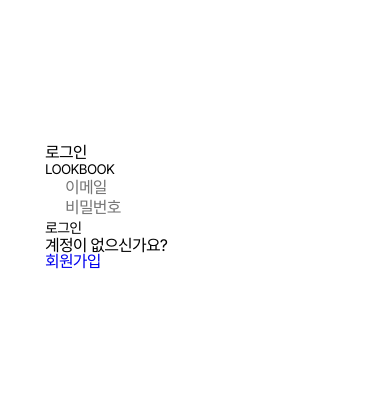
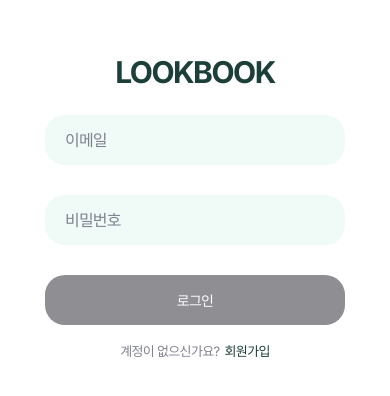
Before and after one commit to doheek2/lookbook, a React (Create React App) app: page /login in a window 390 px wide. Shown: the part 216-612 px from the top of the page. Built offline with nearby package versions, Linux system fonts and the light colour scheme; no server answers; a web font is replaced by a local one.

Commit message:
style: login 모바일 페이지 스타일 지정 및 SignContainer 컴포넌트 생성으로 인해 불필요한 style code 제거

```diff
--- a/src/routes/Login/login.module.scss
+++ b/src/routes/Login/login.module.scss
@@ -1,38 +1,13 @@
 @use '/src/styles/constants/colors';
 @use '/src/styles/mixins/flexbox';
 
-.loginWrapper {
-  @include flexbox.flexbox(center, center);
-  width: 100vw;
-  height: 100vh;
-  background-color: colors.$BACKGROUND;
-
-  .whiteBox {
-    @include flexbox.columnFlexbox(between, start);
-    width: 400px;
-    height: 450px;
-    padding: 50px;
-    background-color: colors.$WHITE;
-    border-radius: 35px;
-
-    h3 {
-      margin-bottom: 5px;
-      font-size: 23px;
-      font-weight: 800;
-      color: colors.$GREEN1;
-    }
-
-    .loginText {
-      font-size: 13px;
-      color: colors.$GRAY3;
-    }
-
+.wrapper {
   .loginForm {
-      width: 100%;
+    width: 300px;
     height: 220px;
 
     .input {
-        width: 280px;
+      width: 300px;
       height: 50px;
       color: colors.$GRAY3;
       background-color: colors.$INPUT;
@@ -48,7 +23,7 @@
       }
 
       & + .input {
-          margin-top: 20px;
+        margin-top: 30px;
       }
     }
 
@@ -60,7 +35,7 @@
     }
 
     .loginBtn {
-        width: 280px;
+      width: 300px;
       height: 50px;
       margin-top: 30px;
       color: colors.$WHITE;
@@ -95,4 +70,35 @@
     }
   }
 }
+
+@media screen and (max-width: 625px) {
+  .wrapper {
+    @include flexbox.columnFlexbox(center, center);
+
+    h3 {
+      display: none;
     }
+
+    .mobileLogo {
+      margin-bottom: 25px;
+      font-size: 30px;
+      font-weight: 800;
+      color: colors.$GREEN1;
+    }
+  }
+}
+
+@media screen and (min-width: 625px) {
+  .wrapper {
+    .mobileLogo {
+      display: none;
+    }
+
+    h3 {
+      margin-bottom: 25px;
+      font-size: 23px;
+      font-weight: 800;
+      color: colors.$GREEN1;
+    }
+  }
+}
```
Lines whose indentation alone changed are shown as unchanged.
